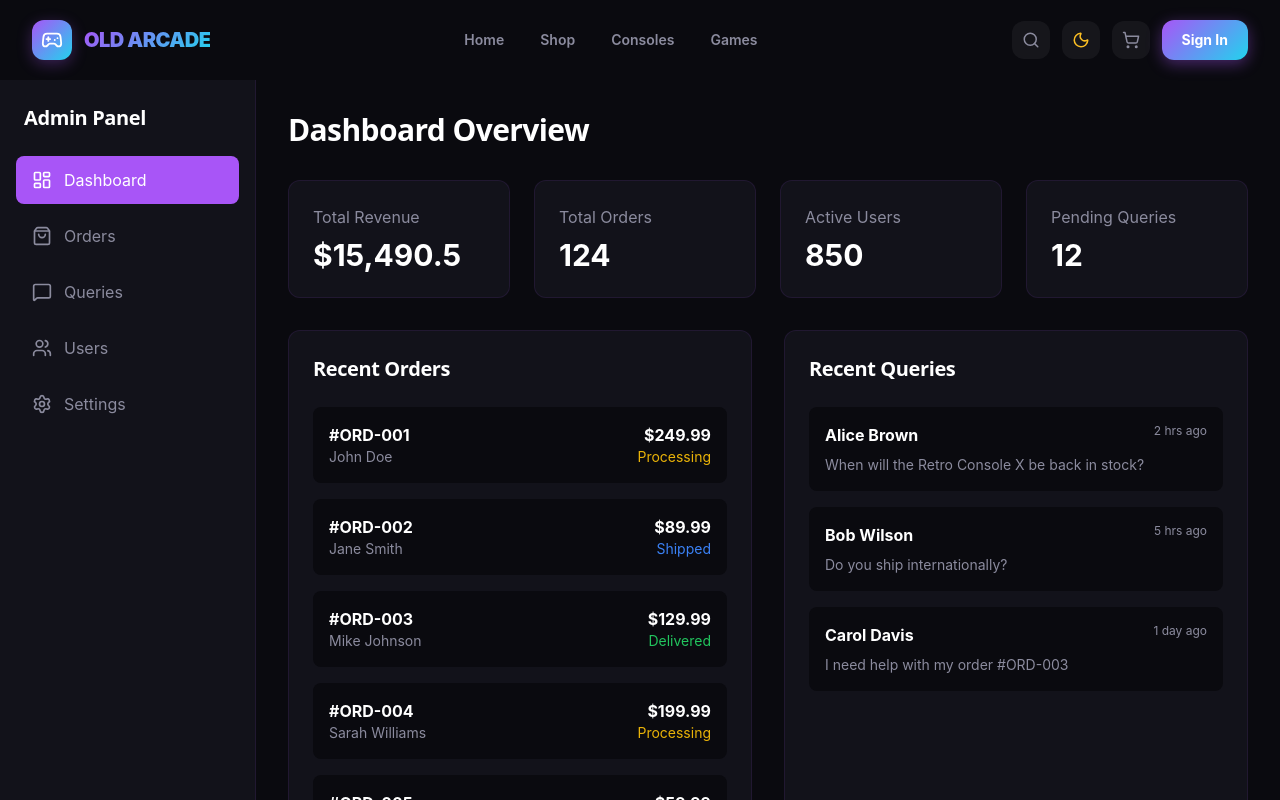
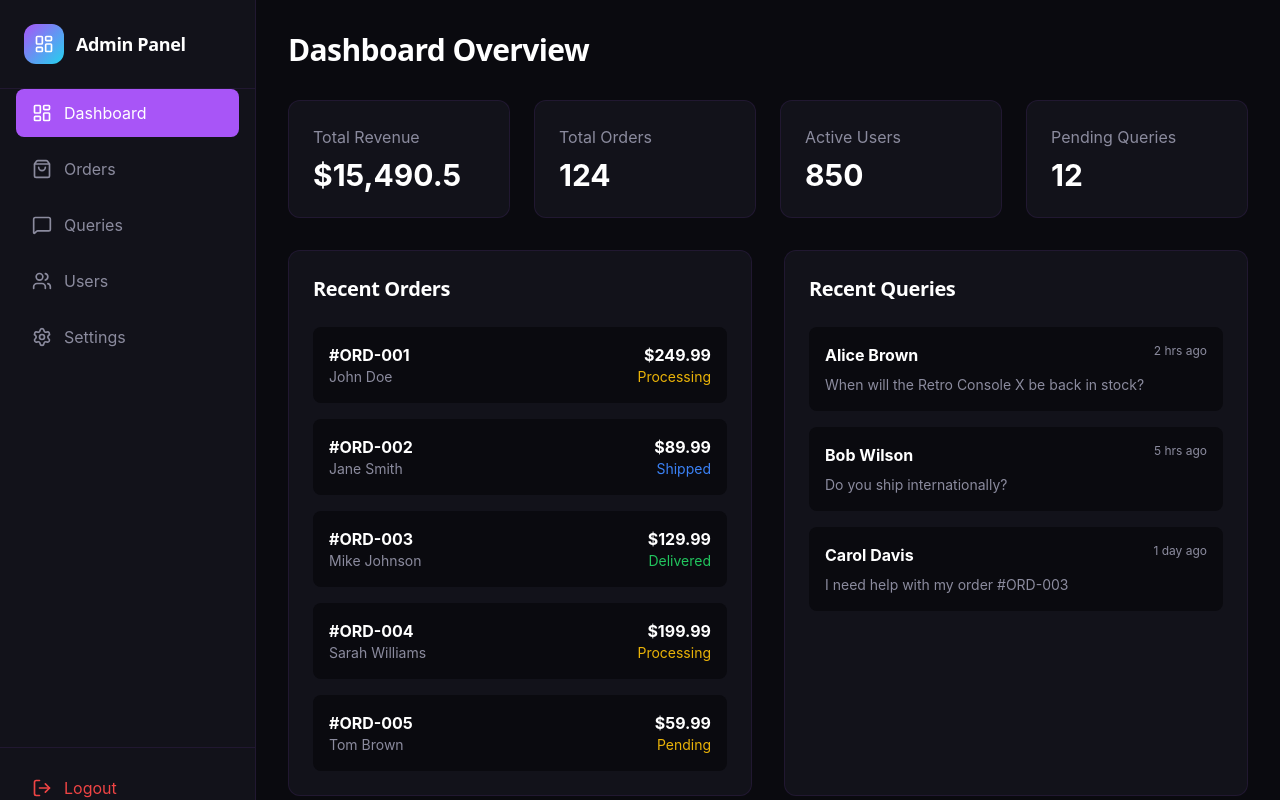
Before and after one commit to thehassans/old-arc, a React (Vite) app in the folder client/: page /admin in a window 1280 px wide. Shown: the top 800 px of the page. Built offline with nearby package versions, Linux system fonts and the light colour scheme; sample sign-in values are in the browser's storage.

Commit message:
fix: Separate admin panel layout - no navbar/footer

```diff
--- a/client/src/App.jsx
+++ b/client/src/App.jsx
@@ -1,5 +1,5 @@
 import React from 'react';
-import { BrowserRouter as Router, Routes, Route } from 'react-router-dom';
+import { BrowserRouter as Router, Routes, Route, useLocation } from 'react-router-dom';
 import Navbar from './components/Navbar';
 import Footer from './components/Footer';
 import { useTheme } from './context/ThemeContext';
@@ -17,11 +17,15 @@ import FAQ from './pages/FAQ';
 import Shipping from './pages/Shipping';
 import Privacy from './pages/Privacy';
 
-function App() {
+// Layout wrapper to conditionally show Navbar/Footer
+function Layout({ children }) {
+  const location = useLocation();
   const { isDark } = useTheme();
 
+  // Hide navbar/footer on admin and login pages
+  const hideLayout = location.pathname.startsWith('/admin') || location.pathname === '/login';
+
   return (
-    <Router>
     <div
       className="min-h-screen flex flex-col transition-all duration-500"
       style={{
@@ -29,8 +33,19 @@ function App() {
         color: isDark ? '#ffffff' : '#0a0a0f'
       }}
     >
-        <Navbar />
+      {!hideLayout && <Navbar />}
       <main className="flex-grow">
+        {children}
+      </main>
+      {!hideLayout && <Footer />}
+    </div>
+  );
+}
+
+function App() {
+  return (
+    <Router>
+      <Layout>
         <Routes>
           <Route path="/" element={<Home />} />
           <Route path="/shop" element={<Shop />} />
@@ -45,9 +60,7 @@ function App() {
           <Route path="/shipping" element={<Shipping />} />
           <Route path="/privacy" element={<Privacy />} />
         </Routes>
-        </main>
-        <Footer />
-      </div>
+      </Layout>
     </Router>
   );
 }
--- a/client/src/pages/Admin.jsx
+++ b/client/src/pages/Admin.jsx
@@ -82,14 +82,17 @@ const Admin = () => {
     };
 
     return (
-        <div className="pt-20 min-h-screen flex" style={{ backgroundColor: isDark ? '#0a0a0f' : '#f1f5f9' }}>
+        <div className="min-h-screen flex" style={{ backgroundColor: isDark ? '#0a0a0f' : '#f1f5f9' }}>
             {/* Sidebar */}
             <div className="w-64 hidden md:flex flex-col" style={{
                 backgroundColor: isDark ? '#12121a' : '#ffffff',
                 borderRight: `1px solid ${isDark ? 'rgba(168,85,247,0.1)' : 'rgba(0,0,0,0.1)'}`
             }}>
-                <div className="p-6">
-                    <h2 className="text-xl font-bold" style={{ color: isDark ? '#ffffff' : '#0a0a0f' }}>Admin Panel</h2>
+                <div className="p-6 flex items-center gap-3" style={{ borderBottom: `1px solid ${isDark ? 'rgba(168,85,247,0.1)' : 'rgba(0,0,0,0.1)'}` }}>
+                    <div className="w-10 h-10 rounded-xl flex items-center justify-center" style={{ background: 'linear-gradient(135deg, #a855f7, #22d3ee)' }}>
+                        <LayoutDashboard size={20} color="white" />
+                    </div>
+                    <h2 className="text-lg font-bold" style={{ color: isDark ? '#ffffff' : '#0a0a0f' }}>Admin Panel</h2>
                 </div>
                 <nav className="flex-grow px-4 space-y-2">
                     {[
@@ -117,9 +120,14 @@ const Admin = () => {
             </div>
 
             {/* Mobile Header */}
-            <div className="md:hidden fixed top-20 left-0 right-0 z-40 p-4" style={{ backgroundColor: isDark ? '#12121a' : '#ffffff', borderBottom: `1px solid ${isDark ? 'rgba(168,85,247,0.1)' : 'rgba(0,0,0,0.1)'}` }}>
+            <div className="md:hidden fixed top-0 left-0 right-0 z-40 p-4" style={{ backgroundColor: isDark ? '#12121a' : '#ffffff', borderBottom: `1px solid ${isDark ? 'rgba(168,85,247,0.1)' : 'rgba(0,0,0,0.1)'}` }}>
                 <div className="flex items-center justify-between">
-                    <h2 className="font-bold" style={{ color: isDark ? '#ffffff' : '#0a0a0f' }}>Admin Panel</h2>
+                    <div className="flex items-center gap-3">
+                        <div className="w-8 h-8 rounded-lg flex items-center justify-center" style={{ background: 'linear-gradient(135deg, #a855f7, #22d3ee)' }}>
+                            <LayoutDashboard size={16} color="white" />
+                        </div>
+                        <h2 className="font-bold" style={{ color: isDark ? '#ffffff' : '#0a0a0f' }}>Admin Panel</h2>
+                    </div>
                     <button onClick={() => setMobileMenuOpen(!mobileMenuOpen)} style={{ color: isDark ? '#ffffff' : '#0a0a0f' }}>
                         {mobileMenuOpen ? <X size={24} /> : <Menu size={24} />}
                     </button>
@@ -150,7 +158,7 @@ const Admin = () => {
             </div>
 
             {/* Main Content */}
-            <div className="flex-grow p-8 overflow-y-auto">
+            <div className="flex-grow p-8 overflow-y-auto md:pt-8 pt-20">
                 {activeTab === 'dashboard' && (
                     <div className="space-y-8">
                         <h1 className="text-3xl font-bold mb-8" style={{ color: isDark ? '#ffffff' : '#0a0a0f' }}>Dashboard Overview</h1>
```
Lines whose indentation alone changed are shown as unchanged.
